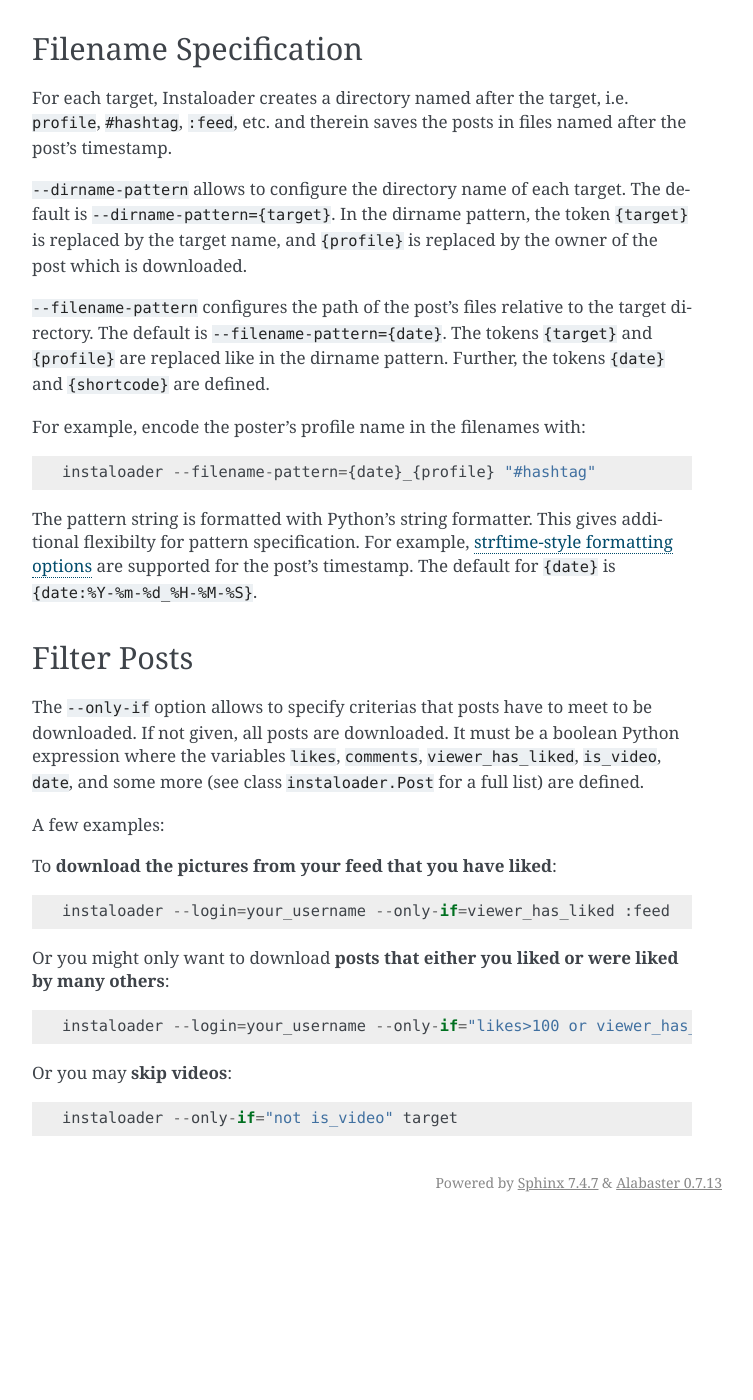
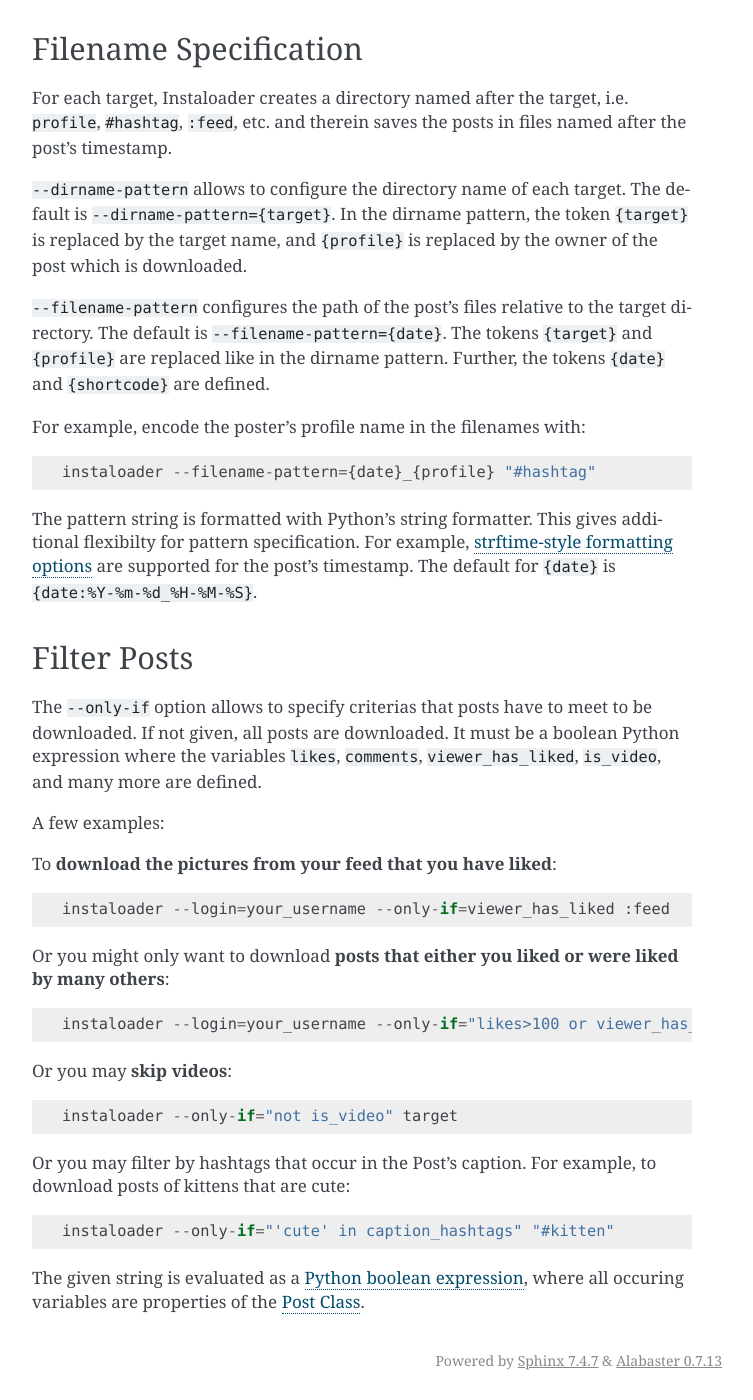
Before and after one commit to instaloader/instaloader, a Sphinx documentation site: the page built from docs/basic-usage.rst, in a window 1280 px wide and 1400 px high, scrolled down 1261 px. Shown: the whole window, without its empty margins (388-1141 px from the left). Built offline with Sphinx 7.4.7, drawn with Linux system fonts in a browser that asks for light colours; before the commit the page ends 2483 px from its top, so only the background shows below that.

Commit message:
caption_hashtags property for only-if evaluation
caption_hashtags is a list of all hashtags that are mentioned in the
Post's caption. It allows to easily filter Posts that have multiple
hashtags, and as such fixes #24.

Further, the documentation of --only-if has been completed by linking to
a description of the syntax in the Python documentation, and by linking
to a list of all defined properties with their meanings. So, this commit
also closes #42.

```diff
--- a/README.rst
+++ b/README.rst
@@ -129,8 +129,8 @@ Filter Posts
 The ``--only-if`` option allows to specify criterias that posts have to
 meet to be downloaded. If not given, all posts are downloaded. It must
 be a boolean Python expression where the variables ``likes``,
-``comments``, ``viewer_has_liked``, ``is_video``, ``date``, and some
-more (see class ``instaloader.Post`` for a full list) are defined.
+``comments``, ``viewer_has_liked``, ``is_video``, and many
+more are defined.
 
 A few examples:
 
@@ -153,7 +153,16 @@ Or you may **skip videos**:
 
     instaloader --only-if="not is_video" target
 
+Or you may filter by hashtags that occur in the Post's caption. For
+example, to download posts of kittens that are cute: ::
+
+    instaloader --only-if="'cute' in caption_hashtags" "#kitten"
+
 .. basic-usage-end
+
+(For a more complete description of the ``-only-if`` option, refer to
+the `Instaloader Documentation <https://instaloader.readthedocs.io/basic-usage.html#filter-posts>`__)
+
 
 Advanced Options
 ----------------
--- a/docs/as-module.rst
+++ b/docs/as-module.rst
@@ -16,6 +16,8 @@ Introduction
    :members:
    :undoc-members:
 
+.. _post-class:
+
 ``Post`` Class
 ^^^^^^^^^^^^^^
 
--- a/docs/basic-usage.rst
+++ b/docs/basic-usage.rst
@@ -7,3 +7,9 @@ Basic Usage
 .. include:: ../README.rst
    :start-after: basic-usage-start
    :end-before: basic-usage-end
+
+.. (continuation of --only-if explanation)
+
+The given string is evaluated as a
+`Python boolean expression <https://docs.python.org/3/reference/expressions.html#boolean-operations>`__,
+where all occuring variables are properties of the :ref:`post-class`.
```
Also changed, not shown: instaloader.py (+10 -0 lines).
